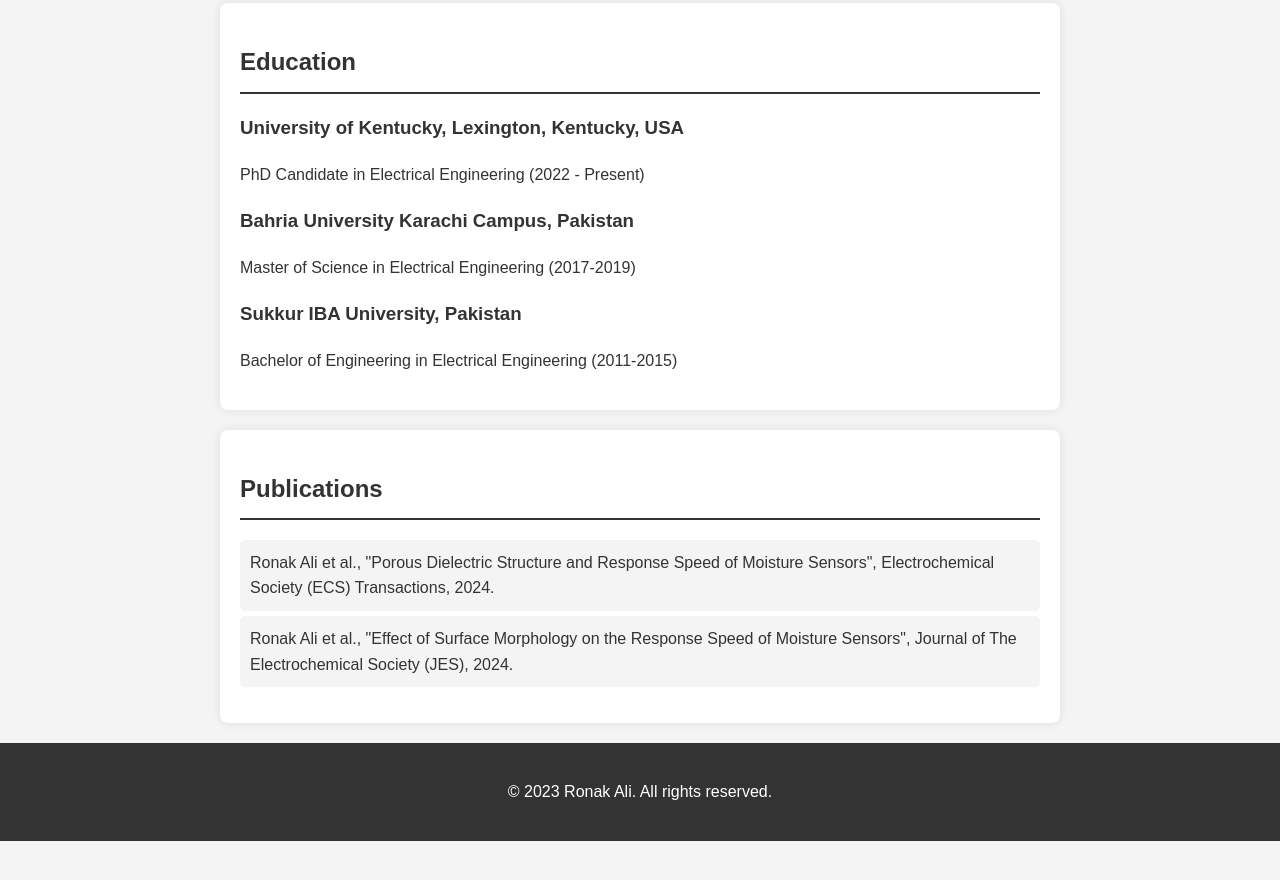
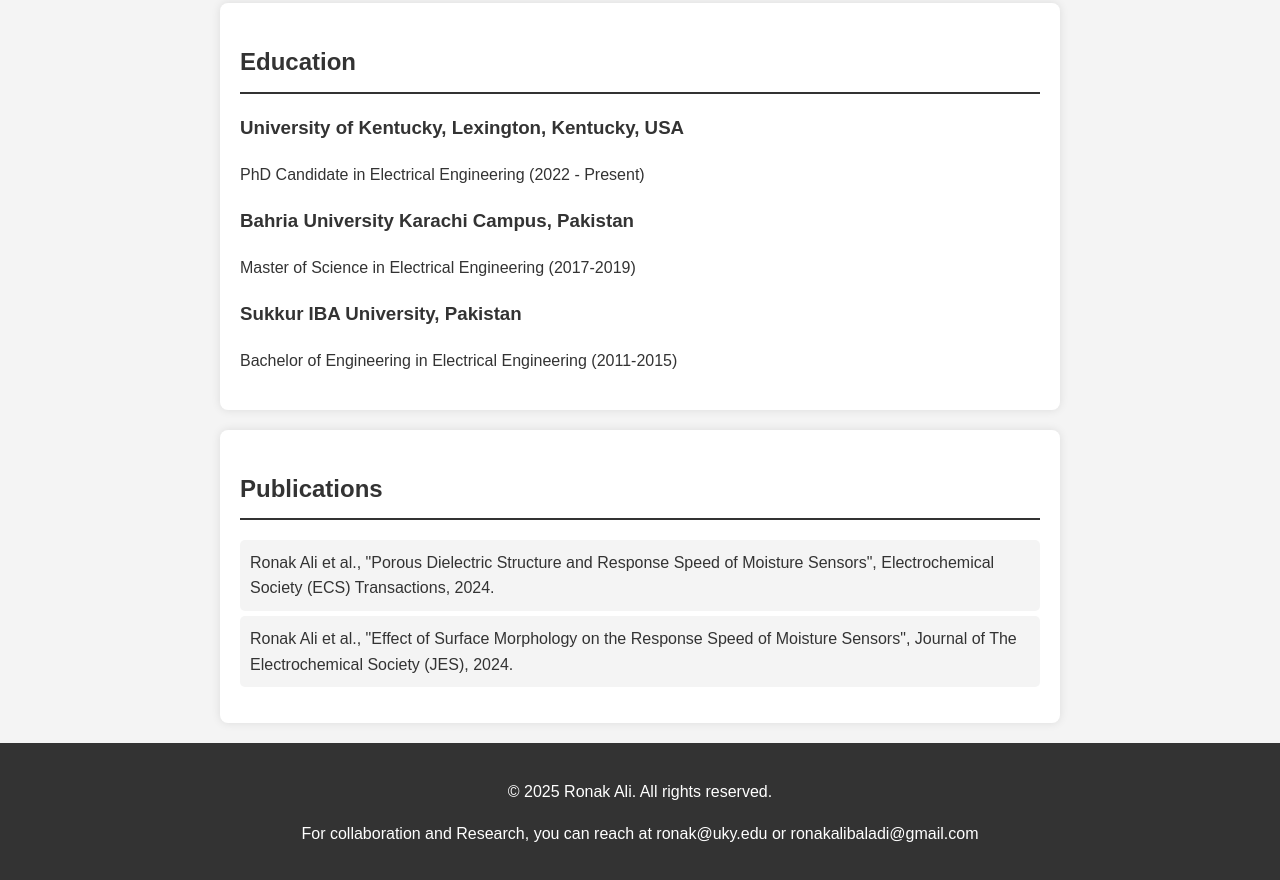
Before and after one commit to alironak/alironak.github.io, a plain HTML site: page index.html in a window 1280 px wide. Shown: the part 1329-2209 px from the top of the page. Before the commit the page ends 2170 px from the top, so only its background shows below. Drawn offline with Linux system fonts and the light colour scheme.

Commit message:
Update index.html

```diff
--- a/index.html
+++ b/index.html
@@ -347,7 +347,8 @@
     </section>
 
     <footer>
-        <p>&copy; 2023 Ronak Ali. All rights reserved.</p>
+        <p>&copy; 2025 Ronak Ali. All rights reserved.</p>
+        <p>For collaboration and Research, you can reach at ronak@uky.edu or ronakalibaladi@gmail.com</p>
     </footer>
 
 <!--
```
